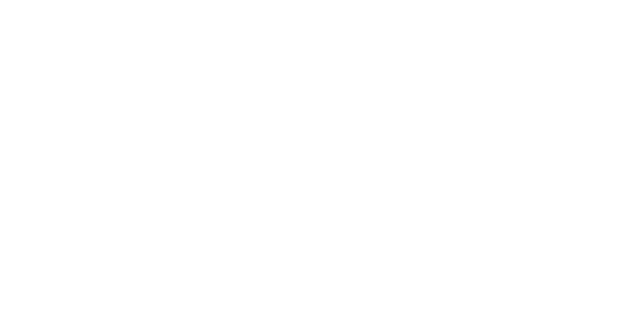
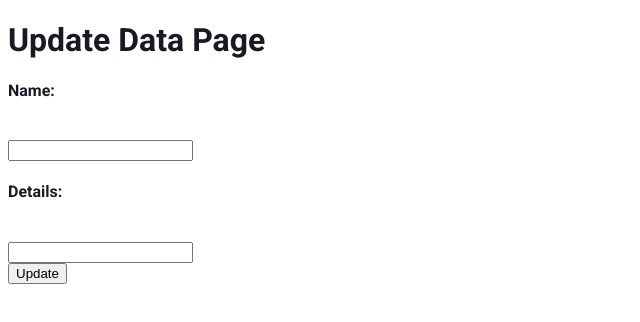
Before and after one commit to ADNAN330/Sadeem, a React (Vite) app: page /UpdateData/1 in a window 1280 px wide. Before the commit this address had no page. Shown: the top 322 px of the page, without its empty margins (0-640 px from the left). Built offline with nearby package versions, Linux system fonts and the light colour scheme.

Commit message:
Even better exciting update that would help all the users(aka me), now it is possible to Delete, Update, and Copy each text data, as for the copy, it'll copy the data itself and not its name too, thank me :-)

```diff
--- a/src/App.tsx
+++ b/src/App.tsx
@@ -4,6 +4,7 @@ import ProtectedRoute from "./components/ProtectedRoute";
 import Home from "./Pages/Home.tsx"
 import Login from "./Pages/Login.tsx"
 import AddData from "./Pages/AddData.tsx";
+import UpdateData from "./Pages/UpdateData.tsx";
 function App() {
 
   return (
@@ -11,6 +12,7 @@ function App() {
     <Route path="/login" element={<Login />} />
     <Route path="/" element={<ProtectedRoute> <Home /> </ProtectedRoute>} />
     <Route path="/AddData" element={<AddData/>}/>
+    <Route path="/UpdateData/:id" element={<UpdateData/>}/>
    </Routes>
   )
 }
--- a/src/Pages/AddData.tsx
+++ b/src/Pages/AddData.tsx
@@ -11,7 +11,6 @@ const AddData = () => {
   function AddDataBtn() {
 
     CRUD.Create(`users/${userId}/data`, { [dataName]: text })
-      console.log("Data Added");
       navigate("/");
   }
  return <>
--- a/src/Pages/Home.tsx
+++ b/src/Pages/Home.tsx
@@ -16,7 +16,7 @@ function Home() {
   const [user, setUser] = useState<any>();
   const [dataList, setDataList] = useState<any[]>([])
 
-  useEffect(()=>{
+
 
     const unsubscribe = auth.onAuthStateChanged((currentUser) => {
          setUser(currentUser);
@@ -34,7 +34,7 @@ function Home() {
       setDataList(formatted);
     }
   };
-
+  useEffect(()=>{
   fetchData();
 
   return () => unsubscribe();
@@ -55,7 +55,7 @@ function Home() {
       <div className="dataList">
 
      {dataList.map((item, i) => (
-       <DataCard key={i} field={item.field} value={item.value} cardId={item.id} />
+       <DataCard key={i} field={item.field} value={item.value} cardId={item.id} onDeleted={fetchData} />
     ))}
       </div>
 
@@ -65,3 +65,18 @@ function Home() {
 }
 
 export default Home
+
+
+
+/*
+Trash can
+ let f = (x:number) =>{
+
+    const result = (x^5-x) / (1+x^2);
+
+    console.log(result % 2 ? "Odd at x = " + x : "Even at x = " + x)
+
+  }
+ for(let i = 0; i<100; i++)
+    f(i);
+*/
--- /dev/null
+++ b/src/Pages/UpdateData.tsx
@@ -0,0 +1,46 @@
+import { useNavigate, useParams } from "react-router-dom";
+import { auth } from "../firebase/config";
+import CRUD from "../firebase/CRUD";
+import { useEffect, useState } from "react";
+
+
+const UpdateData = () => {
+    const {id} = useParams();
+    const navigate = useNavigate();
+
+    const [dataName, setDataName] = useState<string>('');
+    const [dataDetails, setDataDetails] = useState<string>('');
+
+    const fetchCardByID = async (cardId : string) => {
+        const User = auth.currentUser;
+        if(!User) return;
+        const importedData: any = await CRUD.Read(`users/${User.uid}/data/${cardId}`);
+        if (!importedData) return;
+        const key = Object.keys(importedData)[0];
+        const value = importedData[key];
+        setDataName(key);
+        setDataDetails(value);
+    }
+    const handleUpdate = async () => {
+         const User = auth.currentUser;
+        if(!User) return;
+       await CRUD.Update(`users/${User.uid}/data/${id}`, { [dataName]: dataDetails })
+       navigate("/");
+
+    }
+
+    useEffect(() => {
+        fetchCardByID(id!);
+    }, []);
+
+    return <div>
+        <h1>Update Data Page</h1>
+        <h4>Name:</h4><br />
+        <input type="text" value={dataName} onChange={(e) => setDataName(e.target.value)} />
+        <h4>Details:</h4><br />
+        <input type="text" value={dataDetails} onChange={(e) => setDataDetails(e.target.value)} /> <br />
+        <button onClick={handleUpdate}>Update</button>
+    </div>
+}
+
+export default UpdateData
--- a/src/components/DataCard.tsx
+++ b/src/components/DataCard.tsx
@@ -1,14 +1,29 @@
+import { useNavigate } from "react-router-dom";
 import CRUD from "../firebase/CRUD";
 import { auth } from '../firebase/config.ts'
 
-const DataCard = ({ field, value, cardId }: { field: string; value: string; cardId: string }) => {
+const DataCard = ({ field, value, cardId, onDeleted }: { field: string; value: string; cardId: string, onDeleted: Function }) => {
 
     const userId = auth.currentUser?.uid;
+    const navigate = useNavigate();
+
+    const handleDelete = async () => {
+        await CRUD.Delete(`users/${userId}/data/${cardId}`);
+        onDeleted();
+    }
+     const handleUpdate = async () => {
+       navigate(`/UpdateData/${cardId}`);
+    }
+    const handleCopy = (value:string) => {
+       window.navigator.clipboard.writeText(value);
+    }
 
     return <div className={'dataCard'}>
     <h3>{field}</h3>
     <h3>: {value}</h3>
-   <button onClick={() =>{CRUD.Delete(`users/${userId}/data/${cardId}`)}}>Delete data</button>
+   <button onClick={() => handleDelete()}>Delete</button>
+   <button onClick={() => handleUpdate()}>Update</button>
+   <button onClick={() => handleCopy(value)}>Copy</button>
     </div>
 }
 
--- a/src/firebase/CRUD.tsx
+++ b/src/firebase/CRUD.tsx
@@ -24,7 +24,7 @@ const Update = async(path:string, data:object) => {
 const Delete = async(path:string) => {
     await deleteDoc(doc(db, ...path.split("/")));
 }
-
+// 5 Read All
 const ReadAll = async (path: string) => {
   const colRef = collection(db, ...path.split("/") as [string, string, ...string[]]);
   const snapshot = await getDocs(colRef);
@@ -33,6 +33,7 @@ const ReadAll = async (path: string) => {
     data: doc.data(),
   }));
 };
+
 
 
 
```
